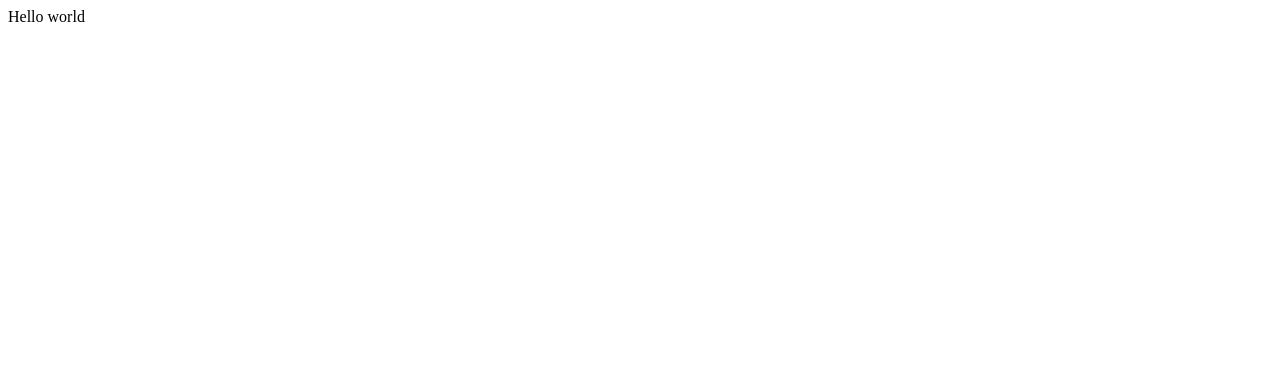
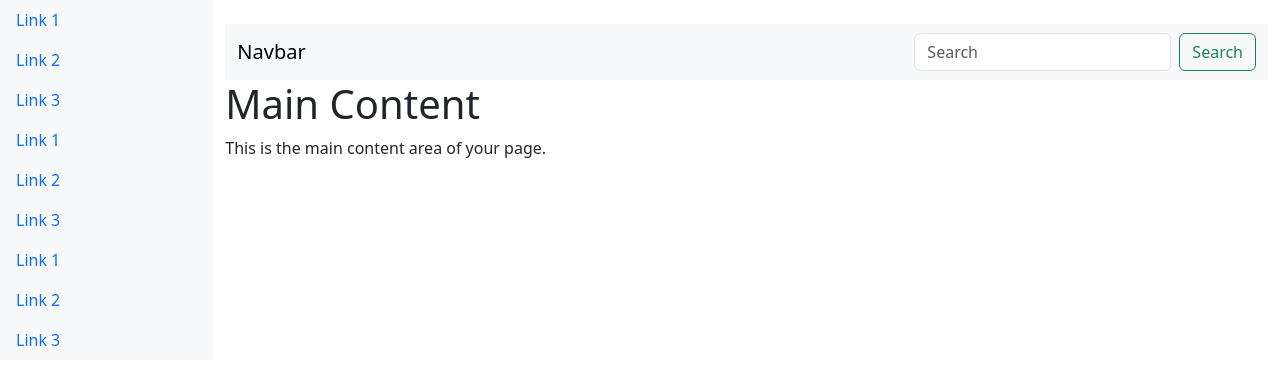
Before and after one commit to Sumit-Ks1/videoTube, a React (Vite) app in the folder ClientSide/: page / in a window 1280 px wide. Shown: the top 384 px of the page. Built offline with nearby package versions, Linux system fonts and the light colour scheme.

Commit message:
broken layout

```diff
--- a/ClientSide/package.json
+++ b/ClientSide/package.json
@@ -10,6 +10,8 @@
     "preview": "vite preview"
   },
   "dependencies": {
+    "@popperjs/core": "^2.11.8",
+    "bootstrap": "^5.3.3",
     "react": "^18.2.0",
     "react-dom": "^18.2.0"
   },
@@ -21,6 +23,7 @@
     "eslint-plugin-react": "^7.34.1",
     "eslint-plugin-react-hooks": "^4.6.0",
     "eslint-plugin-react-refresh": "^0.4.6",
+    "sass": "^1.75.0",
     "vite": "^5.2.0"
   }
 }
--- a/ClientSide/src/App.jsx
+++ b/ClientSide/src/App.jsx
@@ -1,12 +1,43 @@
 // import { useState } from 'react'
 import './App.css'
+import NavBar from './components/NavBar/NavBar.jsx'
+import SideBar from './components/SdieBar/SideBar.jsx'
 
 function App() {
   // const [count, setCount] = useState(0)
 
   return (
     <>
-      <div>Hello world</div>
+      {/* <h1>Hello world</h1> */}
+      {/* <div className="row">
+        <div className="col-2">
+          <SideBar />
+        </div>
+        <div className="col-10">
+          <NavBar />
+        </div>
+      </div> */}
+
+      <div className="container-fluid">
+        <div className="row">
+          {/* Side bar */}
+            <SideBar/>
+          {/* <!-- Main content --> */}
+          <div className="col-md-9 col-lg-10 offset-md-3 offset-lg-2">
+            <div className="content">
+
+              <NavBar />
+
+              {/* <!-- Your main content goes here --> */}
+              <h1>Main Content</h1>
+              <p>This is the main content area of your page.</p>
+              {/* <!-- Add more content as needed --> */}
+            </div>
+          </div>
+        </div>
+      </div>
+
+
     </>
   )
 }
--- a/ClientSide/src/components/NavBar/NavBar.css
+++ b/ClientSide/src/components/NavBar/NavBar.css
@@ -0,0 +1,5 @@
+.navBar{
+    /* change background colorhere */
+    /* background-color: red !important; */
+    margin:0;
+}
--- a/ClientSide/src/components/NavBar/NavBar.jsx
+++ b/ClientSide/src/components/NavBar/NavBar.jsx
@@ -0,0 +1,23 @@
+// import React from 'react'
+import 'bootstrap/dist/css/bootstrap.min.css';
+import './NavBar.css'
+
+function NavBar() {
+    return (
+        <div>
+            <nav className="navbar bg-body-tertiary navBar">
+                <div className="container-fluid">
+                    <a className="navbar-brand">Navbar</a>
+                    <form className="d-flex" role="search">
+                        <input className="form-control me-2" type="search" placeholder="Search" aria-label="Search">
+                        </input>
+                        {/* this button was not working inside input elment */}
+                        <button className="btn btn-outline-success" type="submit">Search</button>
+                    </form>
+                </div>
+            </nav>
+        </div>
+    )
+}
+
+export default NavBar
--- /dev/null
+++ b/ClientSide/src/components/SdieBar/SideBar.jsx
@@ -0,0 +1,29 @@
+// import React from 'react'
+
+function SideBar() {
+    return (
+        <div className="SideBar">
+            SideBar
+            {/* <!-- Sidebar --> */}
+            <div className="col-md-3 col-lg-2 bg-light sidebar fixed-top">
+                {/* <!-- Your sidebar content goes here --> */}
+                <nav className="nav flex-column">
+                    <a className="nav-link" href="#link1">Link 1</a>
+                    <a className="nav-link" href="#link2">Link 2</a>
+                    <a className="nav-link" href="#link3">Link 3</a>
+                    <a className="nav-link" href="#link1">Link 1</a>
+                    <a className="nav-link" href="#link2">Link 2</a>
+                    <a className="nav-link" href="#link3">Link 3</a>
+                    <a className="nav-link" href="#link1">Link 1</a>
+                    <a className="nav-link" href="#link2">Link 2</a>
+                    <a className="nav-link" href="#link3">Link 3</a>
+                    {/* <!-- Add more links as needed --> */}
+                </nav>
+            </div>
+
+        </div>
+
+    )
+}
+
+export default SideBar
```
Also changed, not shown: 1 other file (tests, documents, lock files or other folders).
